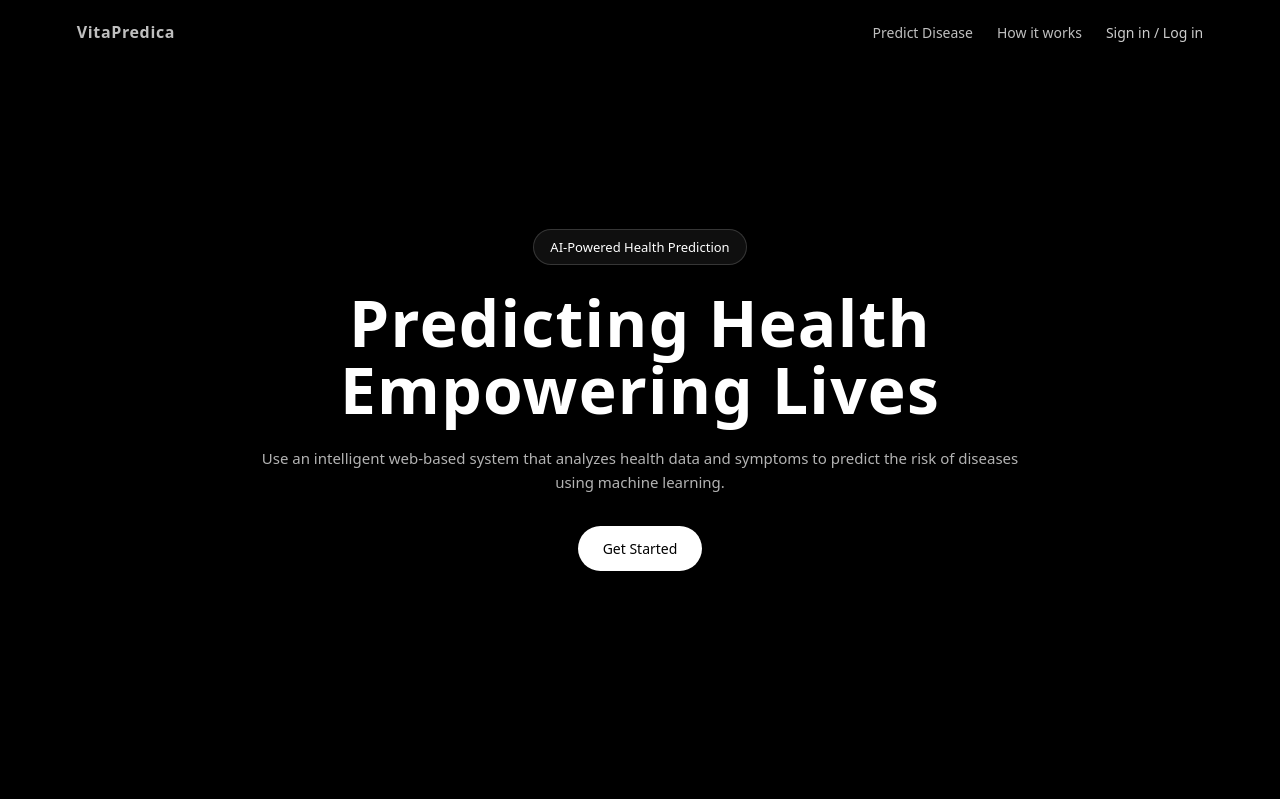
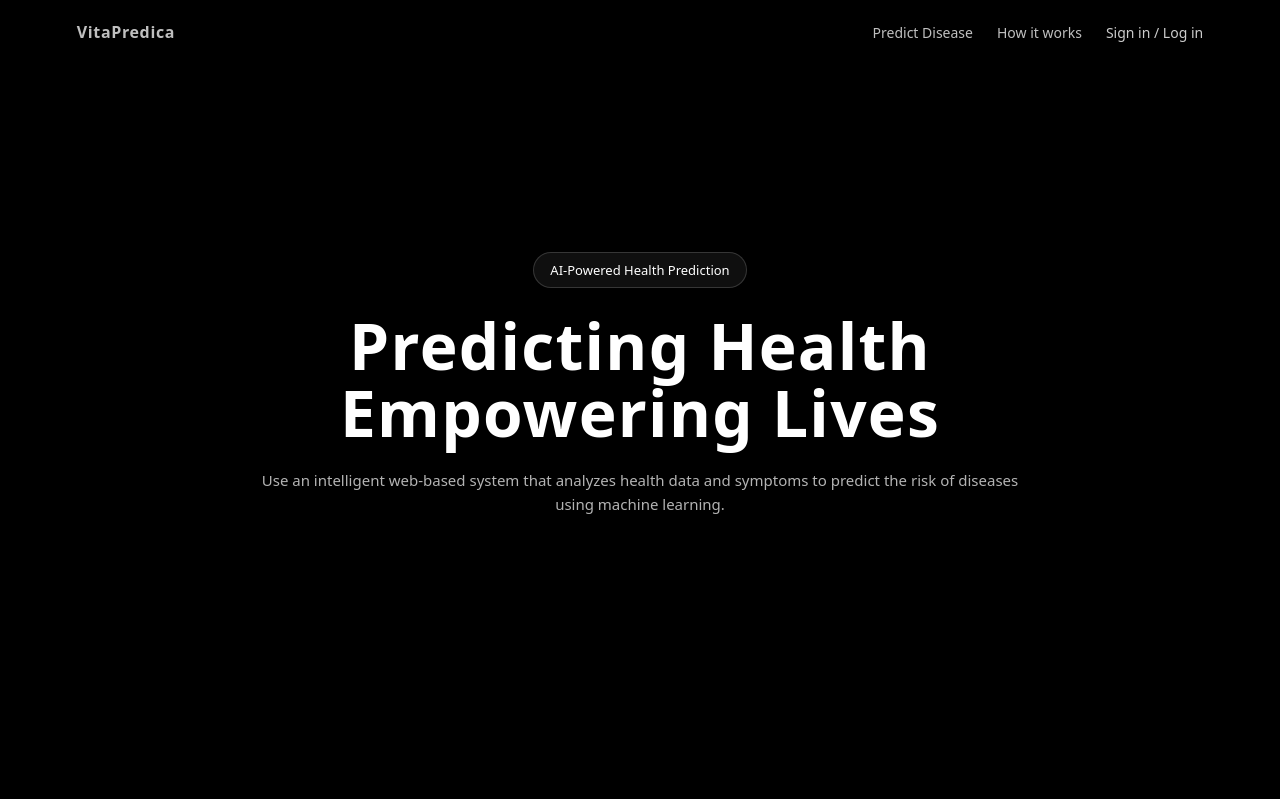
Before and after one commit to vasmu01/DiseasePredictionSystem, a Django app: page / in a window 1280 px wide. Shown: the top 799 px of the page. Run offline with Django 5.2, Linux system fonts and the light colour scheme.

Commit message:
final change

```diff
--- a/project_code/app/templates/home.html
+++ b/project_code/app/templates/home.html
@@ -538,14 +538,6 @@
         <span class="typing-text" id="typingText"></span>
       </h1>
       <p>Use an intelligent web-based system that analyzes health data and symptoms to predict the risk of diseases using machine learning.</p>
-      <div class="cta-row">
-{% if user.is_authenticated %}
-    <!-- User logged in -->
-{% else %}
-    <!-- User NOT logged in -->
-    <a href="{% url 'signup' %}" class="btn primary">Get Started</a>
-{% endif %}
-      </div>
     </div>
   </section>
 
```
